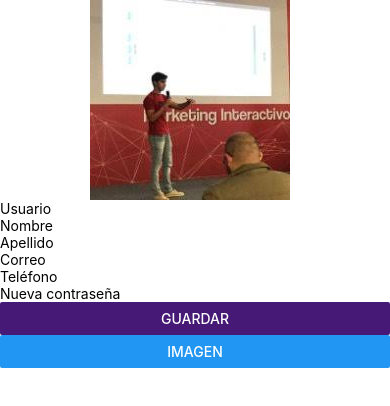
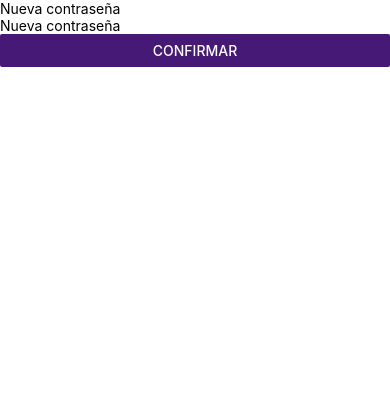
Before and after one commit to rafalagunas/UserEdit, a React Native app: screen / in a window 390 px wide. Shown: the top 406 px of the page. Built offline with nearby package versions, Linux system fonts and the light colour scheme.

Commit message:
NewPass.js added

```diff
--- /dev/null
+++ b/src/actions/NewPass.js
@@ -0,0 +1,6 @@
+export const new_password = (password) => {
+    return {
+        type: 'NEW_PASSWORD',
+        password: password
+    };
+};
--- a/src/actions/UserEdit.js
+++ b/src/actions/UserEdit.js
@@ -1,9 +1,10 @@
-export const update = (username, name, lastname, email) => {
+export const update = (username, first_name, last_name, email, phone) => {
     return {
         type: 'UPDATE',
         username: username,
-        name: name,
-        lastname: lastname,
-        email: email
+        first_name: first_name,
+        last_name: last_name,
+        email: email,
+        phone: phone
     };
 };
--- /dev/null
+++ b/src/components/UserEdit/NewPass.js
@@ -0,0 +1,82 @@
+import React, { Component } from 'react';
+import {
+  StyleSheet,
+  Text,
+  Input,
+  View,
+  Button,
+  ScrollView,
+  TextInput,
+} from 'react-native';
+
+import {connect} from 'react-redux';
+import { update } from '../../actions/UserEdit';
+import { new_password } from '../../actions/NewPass';
+
+
+class NewPass extends Component{
+    constructor (props){
+        super(props);
+        this.state={
+            password:'',
+            confirm_password:''
+        }
+    }
+
+    changePassword (e) {
+
+        if (this.state.password == this.state.confirm_password){
+            this.props.changePassword(this.state.password);
+            e.preventDefault();
+            console.debug(this.props)
+        }
+        else{
+            alert("Contraseñas no concuerdan");
+        }
+    }
+
+
+    render() {
+
+        return(
+        <ScrollView>
+            <TextInput
+            placeholder="Nueva contraseña"
+            onChangeText={(text) => this.setState({ password: text })}
+            value={this.state.password}
+            textAlign="center"
+            />
+            <TextInput
+            placeholder="Nueva contraseña"
+            onChangeText={(text) => this.setState({ confirm_password: text })}
+            value={this.state.confirm_password}
+            textAlign="center"
+            />
+
+            <Button
+                title="Confirmar"
+                onPress={(e) => this.changePassword(e)}
+                color="#461976"
+            />
+
+        </ScrollView>
+        );
+    }
+
+
+}
+
+const mapDispatchToProps = (dispatch) => {
+    return {
+        changePassword: (password) => { dispatch(new_password(password)); }
+    }
+}
+
+
+const mapStateToProps = state => {
+    return {
+        password: state.EditUserReducer.password
+    }
+}
+
+export default connect(mapStateToProps, mapDispatchToProps)(NewPass);
--- a/src/components/UserEdit/UserEdit.js
+++ b/src/components/UserEdit/UserEdit.js
@@ -26,7 +26,6 @@ class UserEdit extends Component {
             last_name: '',
             email: '',
             phone:'',
-            password:'',
             image: require('../../images/descarga.jpg'),
             gallery: false
 
@@ -60,24 +59,28 @@ class UserEdit extends Component {
                     style={{marginLeft:90}}
                     onPress={(e, state) => this.userChangeImage(e)}
                 />
+
                 <TextInput
                     placeholder="Usuario"
                     onChangeText={(text) => this.setState({ username: text })}
                     value={this.state.username}
                     textAlign="center"
                 />
+
                 <TextInput
                     placeholder="Nombre"
                     onChangeText={(text) => this.setState({ first_name: text })}
                     value={this.state.first_name}
                     textAlign="center"
                 />
+
                 <TextInput
                     placeholder="Apellido"
                     onChangeText={(text) => this.setState({ last_name: text })}
                     value={this.state.last_name}
                     textAlign="center"
                 />
+
                 <TextInput
                     placeholder="Correo"
                     onChangeText={(text) => this.setState({ email: text })}
@@ -92,23 +95,18 @@ class UserEdit extends Component {
                     textAlign="center"
                 />
 
-                <TextInput
-                    placeholder="Nueva contraseña"
-                    onChangeText={(text) => this.setState({ password: text })}
-                    value={this.state.password}
-                    textAlign="center"
-                    />
-
                 <Button
                     title="Guardar"
                     onPress={(e) => this.userUpdate(e)}
                     color="#461976"
                 />
+
                 <Button
                     title="Imagen"
                     onPress={(e, state) => this.userChangeImage(e)}
                     style={{paddingTop:30}}
                 />
+
             </ScrollView>
         );
     }
@@ -116,7 +114,7 @@ class UserEdit extends Component {
 
 const mapDispatchToProps = (dispatch) => {
     return {
-        userUpdate: (username, first_name, last_name, email, phone, password) => { dispatch(update(username, first_name, last_name, email, phone, password)); },
+        userUpdate: (username, first_name, last_name, email, phone, password) => { dispatch(update(username, first_name, last_name, email, phone, password)); }
     }
 }
 
--- a/src/index.js
+++ b/src/index.js
@@ -3,14 +3,15 @@ import { Platform, StyleSheet, Text, Form, Input, View } from 'react-native';
 
 //* COMPONENTS *//
 import UserEdit from './components/UserEdit/UserEdit';
-import Example from './components/UserEdit/CameraRoll';
+import NewPass from './components/UserEdit/NewPass';
+
 //* REDUX *//
 import { Provider } from 'react-redux';
 import store from './store';
 
 const App = () => (
   <Provider store={store}>
-    <UserEdit />
+    <NewPass />
   </Provider>
 )
 
--- a/src/reducers/EditUserReducer.js
+++ b/src/reducers/EditUserReducer.js
@@ -17,7 +17,11 @@ export default function reducer (state= defaultState, action) {
                 first_name: action.first_name,
                 last_name: action.last_name,
                 email: action.email,
-                phone: action.phone,
+                phone: action.phone
+            });
+
+        case 'NEW_PASSWORD':
+            return Object.assign({}, state, {
                 password: action.password
             });
 
```
Also changed, not shown: 1 other file (tests, documents, lock files or other folders). Lines whose indentation alone changed are shown as unchanged.
